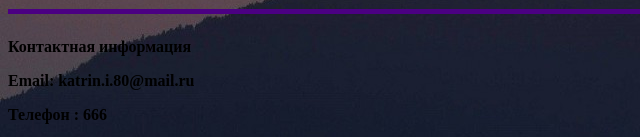
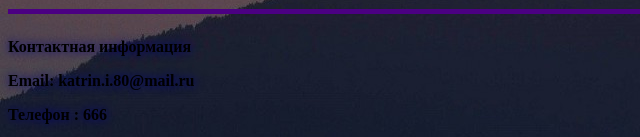
Before and after one commit to it2019vki/Lina198.github.io, a plain HTML site: page index.html in a window 1280 px wide. Shown: the part 796-933 px from the top of the page, 0-640 px from the left. Drawn offline with Linux system fonts and the light colour scheme.

Commit message:
Update index.html

```diff
--- a/index.html
+++ b/index.html
@@ -105,9 +105,11 @@
    </ul>
    <hr class = "stroke">
  <footer class = "float:left;">
+ <div class ="dark">
   <b>Контактная информация<b>
   <p>Email: katrin.i.80@mail.ru <p>
    <p>Телефон : 666<p>
+  </div>
  </footer>
 </body>
 </html>
```
